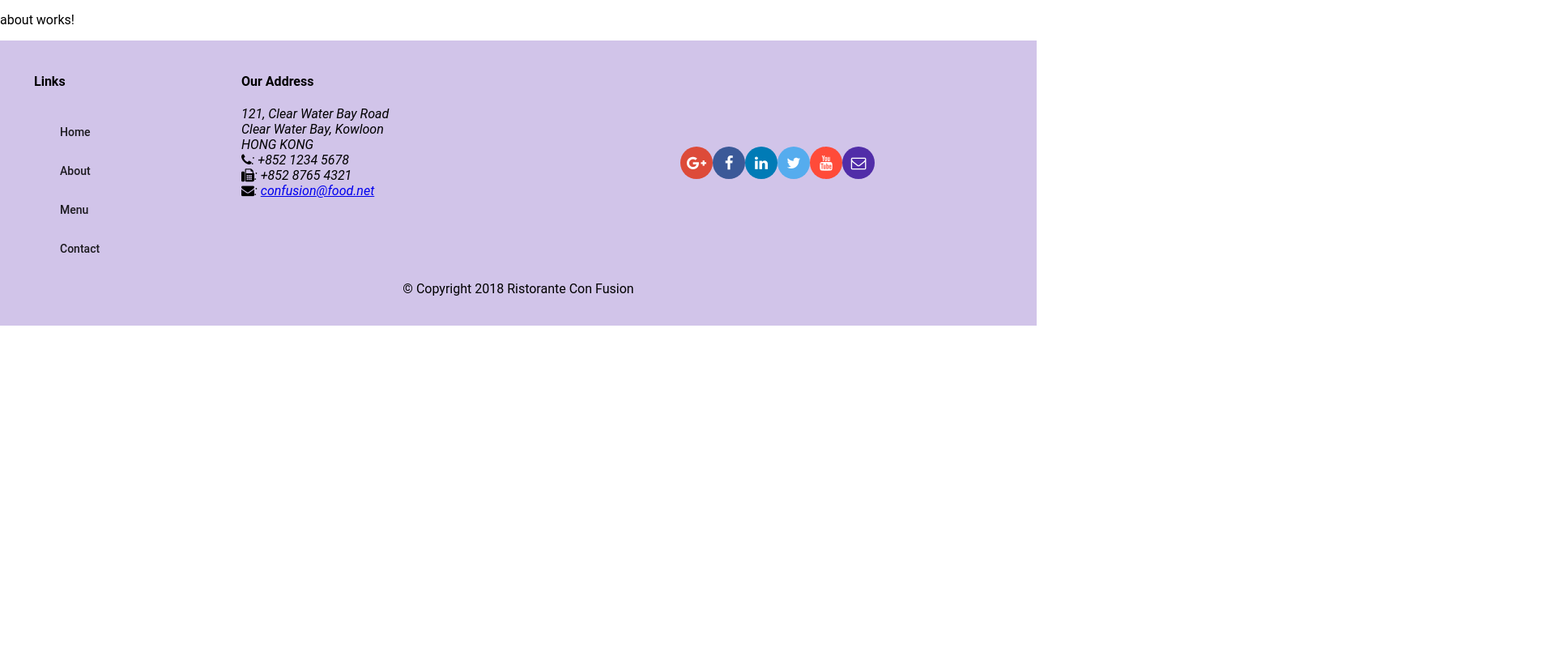
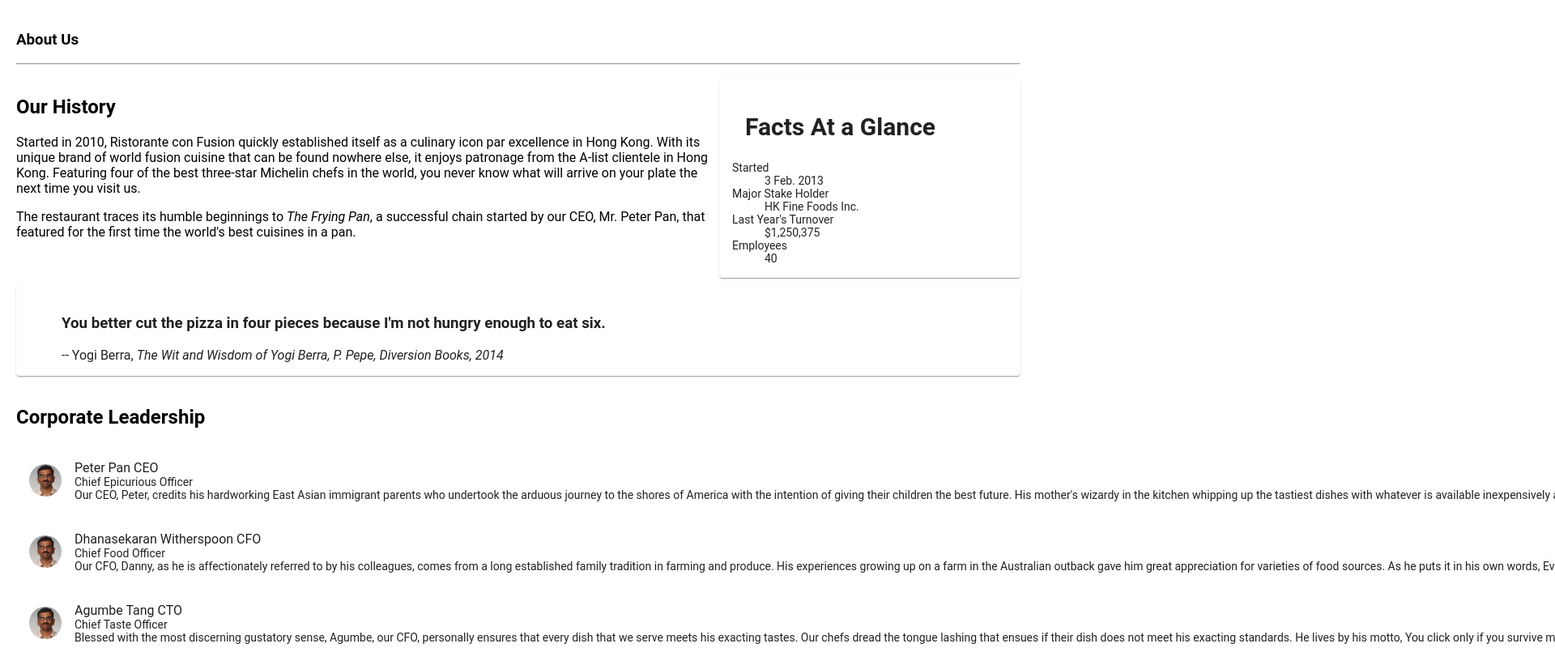
Before and after one commit to Jpdunczu/ConFusion, an Angular app: page /about in a window 1280 px wide. Shown: the part 340-1140 px from the top of the page at 81% size, 1920 px wide, since content can reach past the window. Before the commit the page ends 800 px from the top, so only its background shows below. Built offline with nearby package versions, Linux system fonts and the light colour scheme.

Commit message:
Angular: Assignment 2

```diff
--- a/src/app/about/about.component.html
+++ b/src/app/about/about.component.html
@@ -1,3 +1,75 @@
-<p>
-  about works!
-</p>
+<div class="container"
+  fxLayout="column"
+  fxLayoutGap="10px">
+
+  <div fxFlex>
+    <div>
+        <h3>About Us</h3>
+        <hr>
+    </div>
+  </div>
+
+  <div fxFlex>
+    <div fxLayout="column" fxLayout.gt-sm="row">
+      <div fxFlex="70">
+        <h2>Our History</h2>
+        <p>Started in 2010, Ristorante con Fusion quickly established itself as a culinary icon par excellence in Hong Kong. With its unique brand of world fusion cuisine that can be found nowhere else, it enjoys patronage from the A-list clientele in Hong Kong.  Featuring four of the best three-star Michelin chefs in the world, you never know what will arrive on your plate the next time you visit us.</p>
+        <p>The restaurant traces its humble beginnings to <em>The Frying Pan</em>, a successful chain started by our CEO, Mr. Peter Pan, that featured for the first time the world's best cuisines in a pan.</p>
+      </div>
+      <div fxFlex="30">
+        <mat-card>
+          <mat-card-header>
+            <mat-card-title>
+            <h2>Facts At a Glance</h2>
+            </mat-card-title>
+          </mat-card-header>
+          <mat-card-content>
+            <dl>
+              <dt>Started</dt>
+              <dd>3 Feb. 2013</dd>
+              <dt>Major Stake Holder</dt>
+              <dd>HK Fine Foods Inc.</dd>
+              <dt>Last Year's Turnover</dt>
+              <dd>$1,250,375</dd>
+              <dt>Employees</dt>
+              <dd>40</dd>
+            </dl>
+          </mat-card-content>
+        </mat-card>
+      </div>
+    </div>
+  </div>
+
+  <div fxFlex>
+    <mat-card>
+      <blockquote>
+        <h3>You better cut the pizza in four pieces because
+            I'm not hungry enough to eat six.</h3>
+        <footer>-- Yogi Berra,
+          <cite>The Wit and Wisdom of Yogi Berra,
+            P. Pepe, Diversion Books, 2014</cite>
+        </footer>
+      </blockquote>
+    </mat-card>
+  </div>
+
+
+  <div fxFlex>
+
+        <mat-list fxFlex>
+            <h2 matLine>Corporate Leadership</h2>
+            <mat-list-item *ngFor="let leader of leaders">
+              <img matListAvatar src="{{leader.image}}" alt="{{leader.name}}">
+              <p matLine>
+                <span> {{leader.name}} {{leader.abbr}} </span>
+              </p>
+              <p matLine>
+                <span> {{leader.designation}} </span>
+              </p>
+              <p matLine>
+                <span> {{leader.description}}</span>
+              </p>
+            </mat-list-item>
+        </mat-list>
+  </div>
+</div>
--- a/src/app/about/about.component.ts
+++ b/src/app/about/about.component.ts
@@ -1,4 +1,7 @@
 import { Component, OnInit } from '@angular/core';
+
+import { Leader } from '../shared/leader';
+import { LeaderService } from '../services/leader.service';
 
 @Component({
   selector: 'app-about',
@@ -7,9 +10,12 @@ import { Component, OnInit } from '@angular/core';
 })
 export class AboutComponent implements OnInit {
 
-  constructor() { }
+  leaders: Leader[];
+
+  constructor(private leaderservice: LeaderService) { }
 
   ngOnInit() {
+    this.leaders = this.leaderservice.getLeaders();
   }
 
 }
--- a/src/app/app.module.ts
+++ b/src/app/app.module.ts
@@ -23,6 +23,7 @@ import { ContactComponent } from './contact/contact.component';
 // services
 import { DishService } from './services/dish.service';
 import { PromotionService } from './services/promotion.service';
+import { LeaderService } from './services/leader.service';
 
 // routing
 import { AppRoutingModule } from './app-routing/app-routing.module';
@@ -50,7 +51,8 @@ import { AppRoutingModule } from './app-routing/app-routing.module';
     AppRoutingModule
   ],
   providers: [ DishService,
-    PromotionService ],
+    PromotionService,
+    LeaderService ],
   bootstrap: [AppComponent]
 })
 export class AppModule { }
--- a/src/app/footer/footer.component.html
+++ b/src/app/footer/footer.component.html
@@ -10,7 +10,7 @@
         <h4>Links</h4>
         <mat-list>
           <mat-list-item><a mat-button routerLink="/home">Home</a></mat-list-item>
-          <mat-list-item><a mat-button>About</a></mat-list-item>
+          <mat-list-item><a mat-button routerLink="/aboutus">About</a></mat-list-item>
           <mat-list-item><a mat-button routerLink="/menu">Menu</a></mat-list-item>
           <mat-list-item><a mat-button routerLink="/contactus">Contact</a></mat-list-item>
         </mat-list>
--- a/src/app/header/header.component.html
+++ b/src/app/header/header.component.html
@@ -1,7 +1,7 @@
 <mat-toolbar color="primary">
     <span><img src="/assets/images/logo.png" height=30 width=41></span>
     <a mat-button routerLink="/home" routerLinkActive="active"><span class="fa fa-home fa-lg"></span> Home</a>
-    <a mat-button><span class="fa fa-info fa-lg"></span> About</a>
+    <a mat-button routerLink="/about" routerLinkActive="active"><span class="fa fa-info fa-lg"></span> About</a>
     <a mat-button routerLink="/menu" routerLinkActive="active"><span class="fa fa-list fa-lg"></span> Menu</a>
     <a mat-button routerLink="/contactus" routerLinkActive="active"><span class="fa fa-address-card fa-lg"></span> Contact</a>
 
--- a/src/app/home/home.component.html
+++ b/src/app/home/home.component.html
@@ -33,4 +33,19 @@
   </mat-card-content>
 </mat-card>
 
+<mat-card *ngIf="leader" fxFlex>
+    <mat-card-header>
+      <div mat-card-avatar></div>
+      <mat-card-title>
+        <h3>{{leader.name | uppercase}}</h3>
+      </mat-card-title>
+    </mat-card-header>
+    <img mat-card-image src={{leader.image}} alt={{leader.name}}>
+    <mat-card-content>
+      <p>{{leader.designation}}</p>
+      <p>{{leader.description}}
+      </p>
+    </mat-card-content>
+  </mat-card>
+
 </div>
--- a/src/app/home/home.component.ts
+++ b/src/app/home/home.component.ts
@@ -4,6 +4,8 @@ import { Dish } from '../shared/dish';
 import { DishService } from '../services/dish.service';
 import { Promotion } from '../shared/promotion';
 import { PromotionService } from '../services/promotion.service';
+import { Leader } from '../shared/leader';
+import { LeaderService } from '../services/leader.service';
 
 @Component({
   selector: 'app-home',
@@ -14,13 +16,16 @@ export class HomeComponent implements OnInit {
 
   dish: Dish;
   promotion: Promotion;
+  leader: Leader;
 
   constructor(private dishservice: DishService,
-    private promotionservice: PromotionService) { }
+    private promotionservice: PromotionService,
+    private leaderservice: LeaderService) { }
 
   ngOnInit() {
     this.dish = this.dishservice.getFeaturedDish();
     this.promotion = this.promotionservice.getFeaturedPromotion();
+    this.leader = this.leaderservice.getfeaturedLeader();
   }
 
 }
--- /dev/null
+++ b/src/app/services/leader.service.ts
@@ -0,0 +1,23 @@
+import { Injectable } from '@angular/core';
+import { Leader } from '../shared/leader';
+import { LEADERS } from '../shared/leaders';
+
+@Injectable({
+  providedIn: 'root'
+})
+export class LeaderService {
+
+  constructor() { }
+
+  getLeaders(): Leader[] {
+    return LEADERS;
+  }
+
+  getLeader(id: number): Leader {
+    return LEADERS.filter((Leader) => (Leader.id === id ))[0];
+  }
+
+  getfeaturedLeader(): Leader {
+    return LEADERS.filter((Leader) => (Leader.featured))[0];
+  }
+}
--- /dev/null
+++ b/src/app/shared/leader.ts
@@ -0,0 +1,9 @@
+export class Leader {
+    id: number;
+    name: string;
+    image: string;
+    designation: string;
+    abbr: string;
+    featured: boolean;
+    description: string;
+}
--- /dev/null
+++ b/src/app/shared/leaders.ts
@@ -0,0 +1,44 @@
+import { Leader } from './leader';
+
+export const LEADERS: Leader[] = [
+    {
+      id: 0,
+      name: 'Peter Pan',
+      image: '/assets/images/alberto.png',
+      designation: 'Chief Epicurious Officer',
+      abbr: 'CEO',
+        featured: false,
+      // tslint:disable-next-line:max-line-length
+      description: 'Our CEO, Peter, credits his hardworking East Asian immigrant parents who undertook the arduous journey to the shores of America with the intention of giving their children the best future. His mother\'s wizardy in the kitchen whipping up the tastiest dishes with whatever is available inexpensively at the supermarket, was his first inspiration to create the fusion cuisines for which The Frying Pan became well known. He brings his zeal for fusion cuisines to this restaurant, pioneering cross-cultural culinary connections.'
+    },
+    {
+      id: 1,
+      name: 'Dhanasekaran Witherspoon',
+      image: '/assets/images/alberto.png',
+      designation: 'Chief Food Officer',
+      abbr: 'CFO',
+        featured: false,
+      // tslint:disable-next-line:max-line-length
+      description: 'Our CFO, Danny, as he is affectionately referred to by his colleagues, comes from a long established family tradition in farming and produce. His experiences growing up on a farm in the Australian outback gave him great appreciation for varieties of food sources. As he puts it in his own words, Everything that runs, wins, and everything that stays, pays!'
+    },
+    {
+      id: 2,
+      name: 'Agumbe Tang',
+      image: '/assets/images/alberto.png',
+      designation: 'Chief Taste Officer',
+      abbr: 'CTO',
+        featured: false,
+      // tslint:disable-next-line:max-line-length
+      description: 'Blessed with the most discerning gustatory sense, Agumbe, our CFO, personally ensures that every dish that we serve meets his exacting tastes. Our chefs dread the tongue lashing that ensues if their dish does not meet his exacting standards. He lives by his motto, You click only if you survive my lick.'
+    },
+    {
+      id: 3,
+      name: 'Alberto Somayya',
+      image: '/assets/images/alberto.png',
+      designation: 'Executive Chef',
+      abbr: 'EC',
+        featured: true,
+      // tslint:disable-next-line:max-line-length
+      description: 'Award winning three-star Michelin chef with wide International experience having worked closely with whos-who in the culinary world, he specializes in creating mouthwatering Indo-Italian fusion experiences. He says, Put together the cuisines from the two craziest cultures, and you get a winning hit! Amma Mia!'
+    }
+  ];
```
Also changed, not shown: 1 other file (tests, documents, lock files or other folders).
